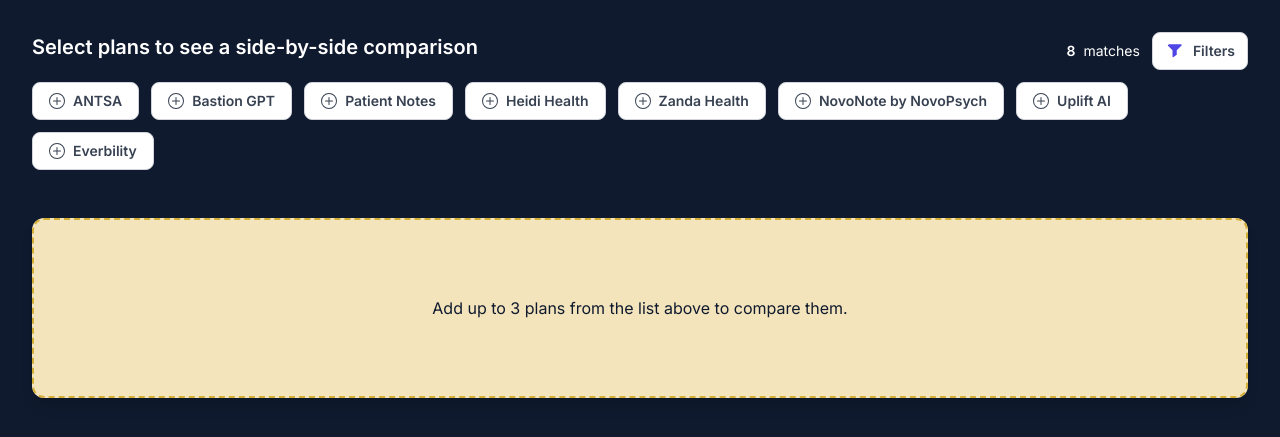
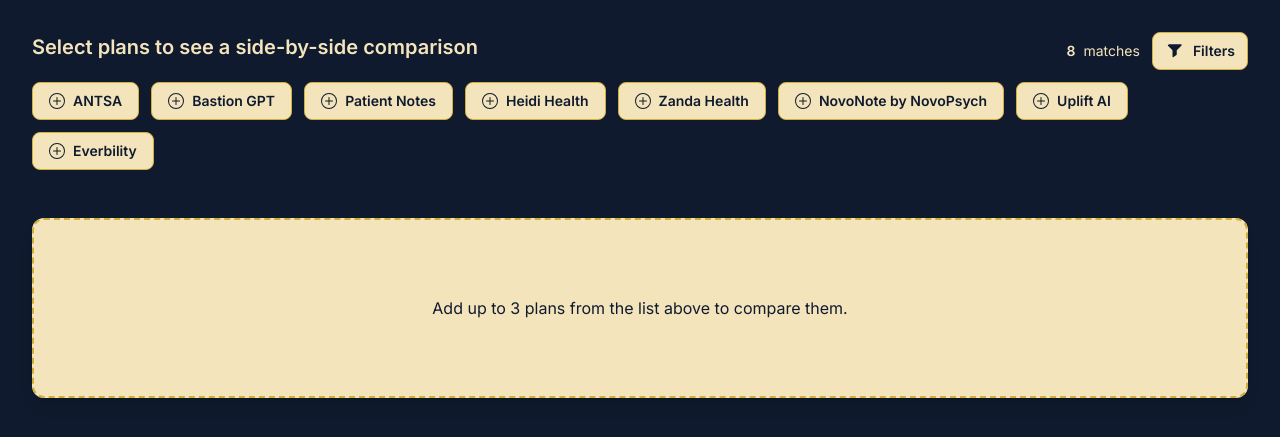
Before and after one commit to keisler-au/aiforclin, a Jekyll site: the page comparisons/table.html, which Jekyll copies as it is, in a window 1280 px wide. Shown: the top 437 px of the page. Built offline with Jekyll 4.4.1, drawn with Linux system fonts in a browser that asks for light colours; nearby versions of some CDN libraries.

Commit message:
changes button styles

```diff
--- a/comparisons/table.html
+++ b/comparisons/table.html
@@ -122,7 +122,10 @@
             class="flex items-start sm:items-center justify-between gap-3 mb-3"
           >
             <div>
-              <h2 id="select-plans-heading" class="text-xl font-semibold">
+              <h2
+                id="select-plans-heading"
+                class="text-xl text-[var(--text-secondary)] font-semibold"
+              >
                 Select plans to see a side-by-side comparison
               </h2>
 
@@ -136,7 +139,7 @@
             <div class="flex items-center gap-3">
               <p
                 id="match-pill"
-                class="hidden sm:inline-flex items-center gap-2 text-sm text-white"
+                class="hidden sm:inline-flex items-center gap-2 text-sm text-[var(--text-secondary)]"
                 aria-live="polite"
               >
                 <span id="match-count" class="font-semibold">0</span> matches
@@ -148,13 +151,13 @@
                 aria-haspopup="dialog"
                 aria-controls="filter-dialog"
                 aria-expanded="false"
-                class="inline-flex items-center gap-2 rounded-lg border border-gray-300 bg-white px-3 py-2 text-sm font-semibold text-gray-700 hover:bg-gray-50 hover:border-gray-400 transition"
+                class="inline-flex items-center gap-2 rounded-lg border border-[var(--primary-gold)] bg-[var(--gold-light)] px-3 py-2 text-sm font-semibold text-[var(--navy-deepest)] hover:bg-[var(--primary-gold)] hover:text-white transition"
               >
                 <svg
                   xmlns="http://www.w3.org/2000/svg"
                   viewBox="0 0 20 20"
                   fill="currentColor"
-                  class="h-5 w-5 text-indigo-600"
+                  class="h-5 w-5"
                   aria-hidden="true"
                 >
                   <path
```
Also changed, not shown: other parts of comparisons/table.html (+4 -3 lines).
